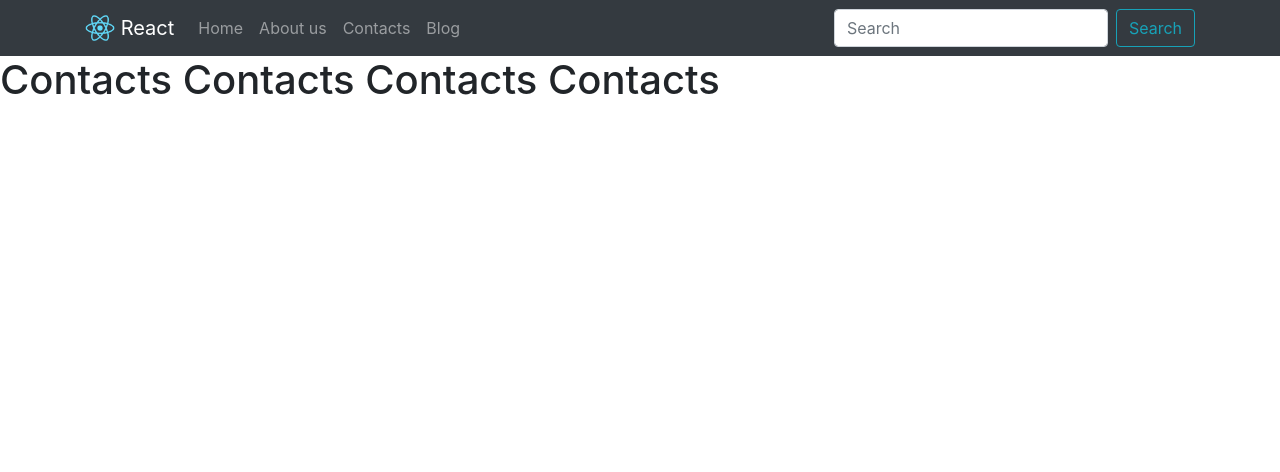
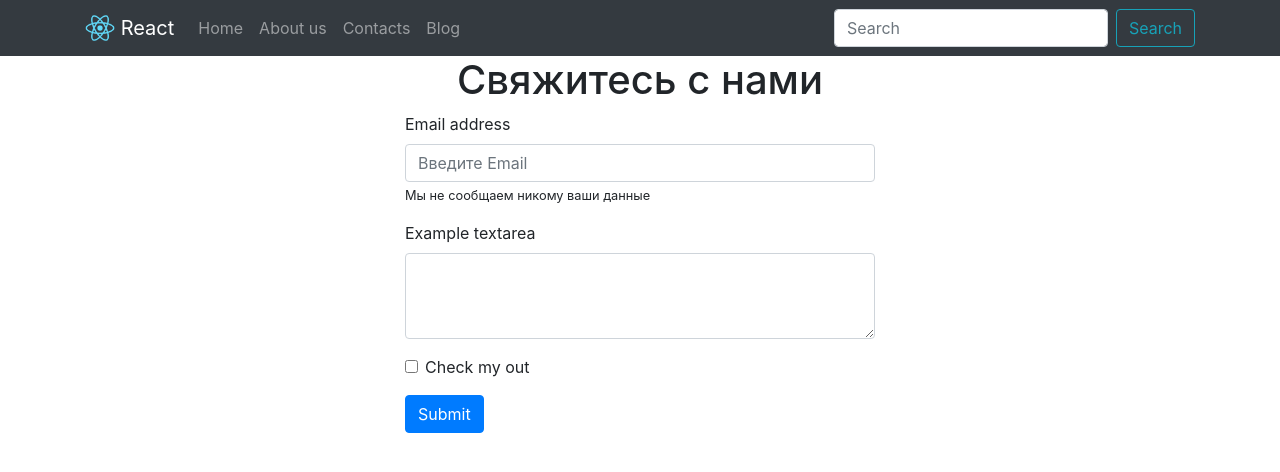
Before and after one commit to SergSmith64/sergsmith64-react, a React (Create React App) app in the folder ss64/: page /contacts in a window 1280 px wide. Shown: the top 472 px of the page. Built offline with nearby package versions, Linux system fonts and the light colour scheme.

Commit message:
feat: Form in Contacts

```diff
--- a/ss64/src/Pages/Contacts.js
+++ b/ss64/src/Pages/Contacts.js
@@ -1,9 +1,31 @@
 import React, { Component } from 'react';
+import { Container, Form, Button } from 'react-bootstrap';
 
 export default class Contacts extends Component {
     render() {
         return (
-            <h1>Contacts Contacts Contacts Contacts </h1>
+            <Container style={{ maxWidth: '500px' }}>
+                <h1 className="text-center">Свяжитесь с нами</h1>
+                <Form>
+                    <Form.Group controlId="formBasicEmail">
+                        <Form.Label>Email address</Form.Label>
+                        <Form.Control type="email" placeholder="Введите Email"></Form.Control>
+                        <Form.Text>
+                            Мы не сообщаем никому ваши данные
+                        </Form.Text>
+                    </Form.Group>
+
+                    <Form.Group controlId="formBasicPassword">
+                        <Form.Label>Example textarea</Form.Label>
+                        <Form.Control as="textarea" rows="3" />
+                    </Form.Group>
+
+                    <Form.Group controlId="formBasicCheckBox">
+                        <Form.Check type="checkbox" label="Check my out" />
+                    </Form.Group>
+                    <Button variant="primary" type="submit">Submit</Button>
+                </Form>
+            </Container>
         )
     }
 }
```
Also changed, not shown: 1 other file (tests, documents, lock files or other folders).
